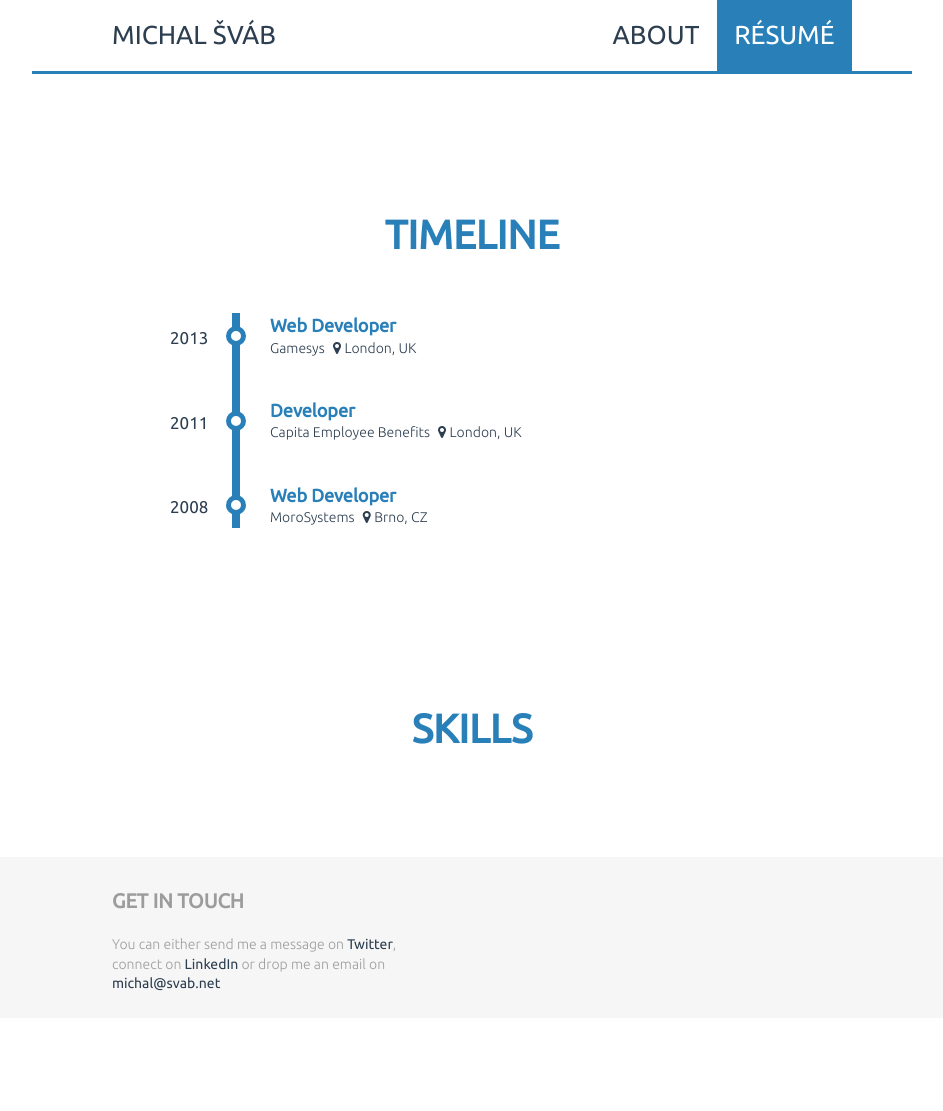
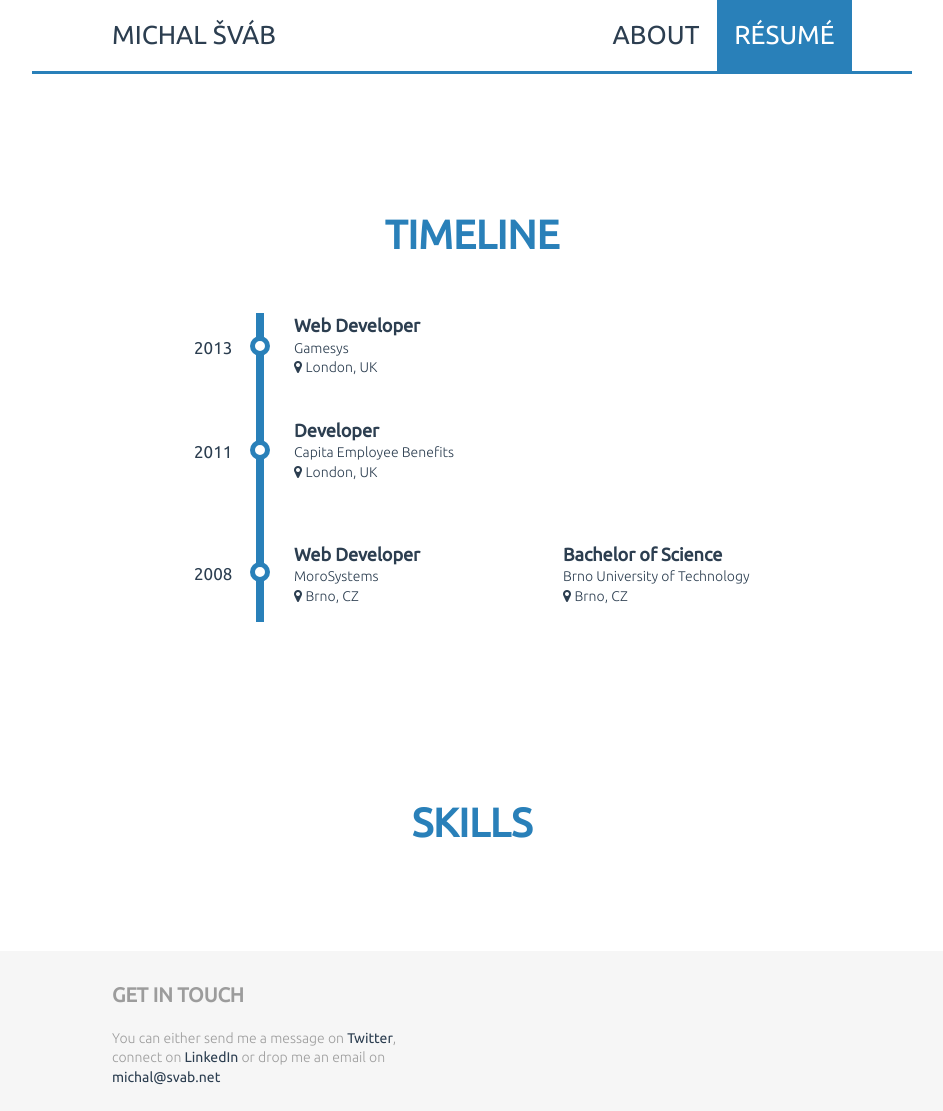
Before and after one commit to msvab/msvab.github.io, a Jekyll site: the page built from resume.html, in a window 1280 px wide. Shown: the whole page, without its empty margins (168-1111 px from the left). Built offline with Jekyll 4.4.1, drawn with Linux system fonts in a browser that asks for light colours; Markdown is read by kramdown in place of the engine named in the settings; before the commit the page ends 1018 px from its top, so only the background shows below that.

Commit message:
improved timeline

```diff
--- a/assets/css/main.css
+++ b/assets/css/main.css
@@ -1114,20 +1114,26 @@ section .contact-links a.twitter:before {
 /* line 2, /Users/msvab/dev/msvab.github.io/assets/css/_timeline.scss */
 section.timeline ul {
   list-style: none;
-  margin: 50px 0 30px 120px;
+  margin: 50px 0 30px 20%;
   padding-left: 30px;
   border-left: 8px solid #2980b9;
 }
-/* line 8, /Users/msvab/dev/msvab.github.io/assets/css/_timeline.scss */
+@media only screen and (max-width: 480px) {
+  /* line 2, /Users/msvab/dev/msvab.github.io/assets/css/_timeline.scss */
+  section.timeline ul {
+    margin-left: 20%;
+  }
+}
+/* line 12, /Users/msvab/dev/msvab.github.io/assets/css/_timeline.scss */
 section.timeline ul li {
   margin: 40px 0;
   position: relative;
 }
-/* line 12, /Users/msvab/dev/msvab.github.io/assets/css/_timeline.scss */
+/* line 16, /Users/msvab/dev/msvab.github.io/assets/css/_timeline.scss */
 section.timeline ul li p {
   margin: 0 0 15px;
 }
-/* line 16, /Users/msvab/dev/msvab.github.io/assets/css/_timeline.scss */
+/* line 20, /Users/msvab/dev/msvab.github.io/assets/css/_timeline.scss */
 section.timeline ul li .date {
   margin-top: -10px;
   top: 50%;
@@ -1136,7 +1142,7 @@ section.timeline ul li .date {
   font-weight: 400;
   position: absolute;
 }
-/* line 25, /Users/msvab/dev/msvab.github.io/assets/css/_timeline.scss */
+/* line 29, /Users/msvab/dev/msvab.github.io/assets/css/_timeline.scss */
 section.timeline ul li .circle {
   margin-top: -10px;
   top: 50%;
@@ -1149,21 +1155,29 @@ section.timeline ul li .circle {
   display: block;
   position: absolute;
 }
-/* line 39, /Users/msvab/dev/msvab.github.io/assets/css/_timeline.scss */
+/* line 43, /Users/msvab/dev/msvab.github.io/assets/css/_timeline.scss */
+section.timeline ul li .detail.col-2 {
+  width: 50%;
+  float: left;
+}
+@media only screen and (max-width: 480px) {
+  /* line 43, /Users/msvab/dev/msvab.github.io/assets/css/_timeline.scss */
+  section.timeline ul li .detail.col-2 {
+    width: 100%;
+  }
+}
+/* line 52, /Users/msvab/dev/msvab.github.io/assets/css/_timeline.scss */
 section.timeline ul li .detail h3 {
   margin-top: 20px;
   margin-bottom: 0;
   font-size: 1.8rem;
-  color: #2980b9;
+  color: #2c3e50;
 }
-/* line 46, /Users/msvab/dev/msvab.github.io/assets/css/_timeline.scss */
+/* line 59, /Users/msvab/dev/msvab.github.io/assets/css/_timeline.scss */
 section.timeline ul li .detail p {
   font-size: 1.4rem;
-  text-align: justify;
-  word-break: break-word;
-  hyphens: auto;
 }
-/* line 53, /Users/msvab/dev/msvab.github.io/assets/css/_timeline.scss */
+/* line 63, /Users/msvab/dev/msvab.github.io/assets/css/_timeline.scss */
 section.timeline ul li .detail span.location {
   font-family: FontAwesome;
   font-style: normal;
@@ -1171,7 +1185,6 @@ section.timeline ul li .detail span.location {
   line-height: 1;
   -webkit-font-smoothing: antialiased;
   -moz-osx-font-smoothing: grayscale;
-  padding-left: 5px;
 }
 /* line 23, /Users/msvab/dev/msvab.github.io/assets/css/_mixins.scss */
 section.timeline ul li .detail span.location:before {
--- a/resume.html
+++ b/resume.html
@@ -15,7 +15,7 @@ permalink: /resume/
       </div>
       <div class="detail">
         <h3>Web Developer</h3>
-        <p>Gamesys <span class="location"></span>London, UK</p>
+        <p>Gamesys<br/><span class="location"></span>London, UK</p>
       </div>
     </li>
       <li>
@@ -25,7 +25,7 @@ permalink: /resume/
         </div>
         <div class="detail">
           <h3>Developer</h3>
-          <p>Capita Employee Benefits <span class="location"></span>London, UK</p>
+          <p>Capita Employee Benefits<br/><span class="location"></span>London, UK</p>
         </div>
       </li>
       <li>
@@ -33,10 +33,15 @@ permalink: /resume/
           <span class="date">2008</span>
           <span class="circle"></span>
         </div>
-          <div class="detail">
+        <div class="detail col-2">
           <h3>Web Developer</h3>
-            <p>MoroSystems <span class="location"></span>Brno, CZ</p>
+          <p>MoroSystems<br/><span class="location"></span>Brno, CZ</p>
         </div>
+        <div class="detail col-2">
+          <h3>Bachelor of Science</h3>
+          <p>Brno University of Technology<br/><span class="location"></span>Brno, CZ</p>
+        </div>
+        <div class="clearfix"></div>
       </li>
   </ul>
 </section>
```
Also changed, not shown: assets/css/_timeline.scss (+15 -6 lines). Lines whose indentation alone changed are shown as unchanged.
